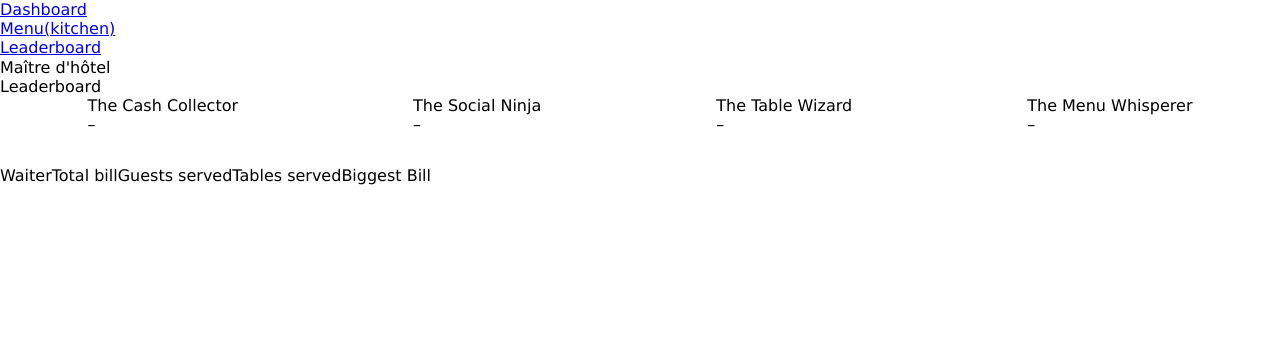
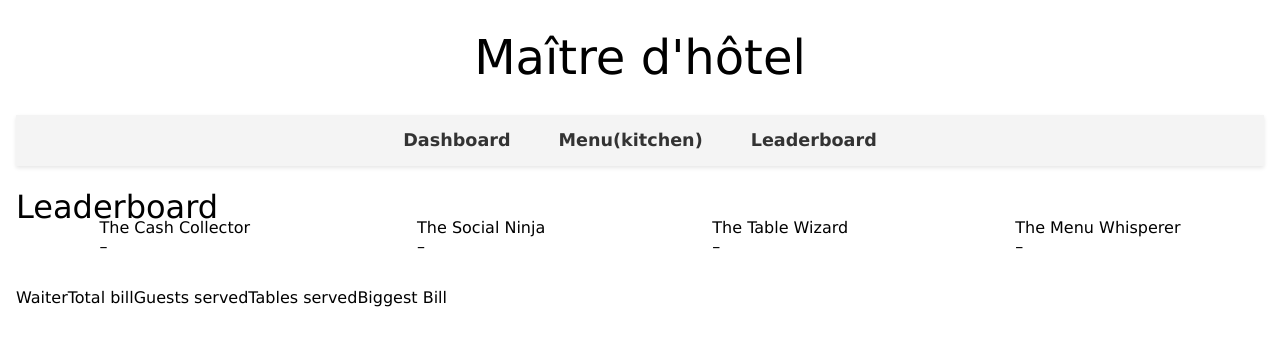
Before and after one commit to LinaKausch/restaurant-dashboard, a React (Vite) app: page /restaurant-dashboard/leaderboard in a window 1280 px wide. Shown: the top 346 px of the page. Built offline with nearby package versions, Linux system fonts and the light colour scheme.

Commit message:
css for dashboard (Table, TableList, App)

```diff
--- a/src/App.css
+++ b/src/App.css
@@ -2,16 +2,61 @@ body {
     font-family: 'Lucida Sans', 'Lucida Sans Regular', 'Lucida Grande', 'Lucida Sans Unicode', Geneva, Verdana, sans-serif;
     font-size: 1rem;
     line-height: 1.2rem;
+    padding: 1rem;
 }
 
 strong {
     font-weight: bold;
 }
 
+h1 {
+    font-size: 3rem;
+}
+
+h2 {
+    font-size: 2rem;
+}
+
+.title {
+    text-align: center;
+    padding-top: 2rem;
+    padding-bottom: 2rem;
+}
+
 h4 {
     font-weight: bold;
     font-size: 1.2rem;
     padding: 0.5rem 0;
+}
+
+nav {
+    margin-top: 1rem;
+    background-color: #f4f4f4;
+    padding: 1rem 2rem;
+    box-shadow: 0 2px 4px rgba(0, 0, 0, 0.1);
+    margin-bottom: 2rem;
+}
+
+.nav {
+    display: flex;
+    gap: 3rem;
+    justify-content: center;
+    align-items: center;
+    padding: 0;
+    margin: 0;
+}
+
+.nav a {
+    text-decoration: none;
+    color: #333;
+    font-weight: bold;
+    font-size: 1.1rem;
+    transition: color 0.2s;
+    cursor: pointer;
+}
+
+.nav a:hover {
+    color: #0077cc;
 }
 
 .modal-overlay {
@@ -112,7 +157,8 @@ input:checked+.slider:before {
 }
 
 .table-number {
-    font-size: 2rem;
+    font-weight: bold;
+    font-size: 1.7rem;
     padding-bottom: 1rem;
 }
 
@@ -122,7 +168,7 @@ input:checked+.slider:before {
     justify-content: space-evenly;
 }
 
-.table-buttons button{
+.table-buttons button {
     padding: 1rem;
     font-weight: bold;
     border-radius: 6px;
@@ -130,6 +176,7 @@ input:checked+.slider:before {
     background-color: #bbbaba;
     cursor: pointer;
 }
+
 .table-buttons button:hover {
     background-color: #ddd;
 }
@@ -138,8 +185,9 @@ input:checked+.slider:before {
     padding-top: 0.5rem;
 }
 
-.table-settings button, .toggle-settings-btn{
-padding: 0.5rem;
+.table-settings button,
+.toggle-settings-btn {
+    padding: 0.5rem;
     font-weight: bold;
     border-radius: 6px;
     border: none;
@@ -155,7 +203,7 @@ padding: 0.5rem;
     padding: 0.2rem;
 }
 
-.waiter-choice{
+.waiter-choice {
     padding: 0.5rem 0;
 }
 
@@ -167,3 +215,13 @@ padding: 0.5rem;
     display: flex;
     justify-self: center;
 }
+
+.table-list {
+    max-width: 80rem;
+    margin: auto;
+}
+
+.table-list h2 {
+    text-align: center;
+    padding: 2rem;
+}
--- a/src/App.jsx
+++ b/src/App.jsx
@@ -17,6 +17,7 @@ function App() {
       { number: 1, waiter: "", numPeople: 0, orders: {} },
       { number: 2, waiter: "", numPeople: 0, orders: {} },
       { number: 3, waiter: "", numPeople: 0, orders: {} },
+      { number: 4, waiter: "", numPeople: 0, orders: {} },
     ];
   });
 
@@ -34,7 +35,7 @@ function App() {
     ];
   });
 
-  const [waitersStats, setWaitersStats] = useState(() =>{
+  const [waitersStats, setWaitersStats] = useState(() => {
     const saved = localStorage.getItem("waitersStats");
     if (!saved || saved === "undefined") return {};
     return JSON.parse(saved);
@@ -135,8 +136,9 @@ function App() {
 
   return (
     <Router basename="/restaurant-dashboard">
+      <h1 className="title">Maître d'hôtel</h1>
       <nav>
-        <ul>
+        <ul className="nav">
           <li><Link to="/">Dashboard</Link></li>
           <li><Link to="/menu">Menu(kitchen)</Link></li>
           <li><Link to="/leaderboard">Leaderboard</Link></li>
@@ -144,7 +146,6 @@ function App() {
       </nav>
 
       <div>
-        <h1>Maître d'hôtel</h1>
         <Routes>
           <Route
             path="/"
--- a/src/components/TableList.jsx
+++ b/src/components/TableList.jsx
@@ -16,7 +16,7 @@ function TableList({ tables, setTables, setOrderingTable, menuItems, openOrder,
 
 
   return (
-    <div>
+    <div className="table-list">
       <h2>Tables</h2>
       <div className="table-grid">
       {tables.map((table) => (
```
